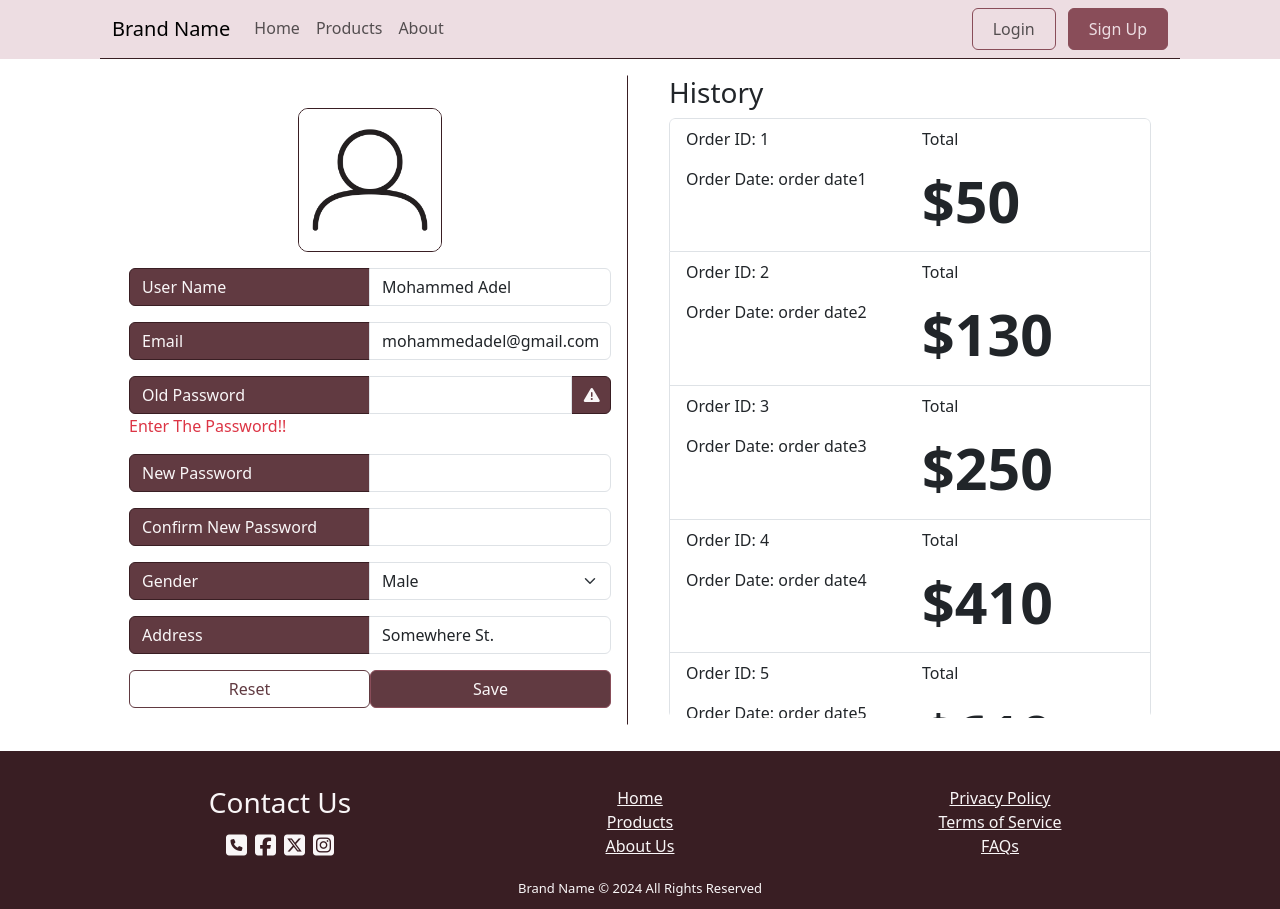
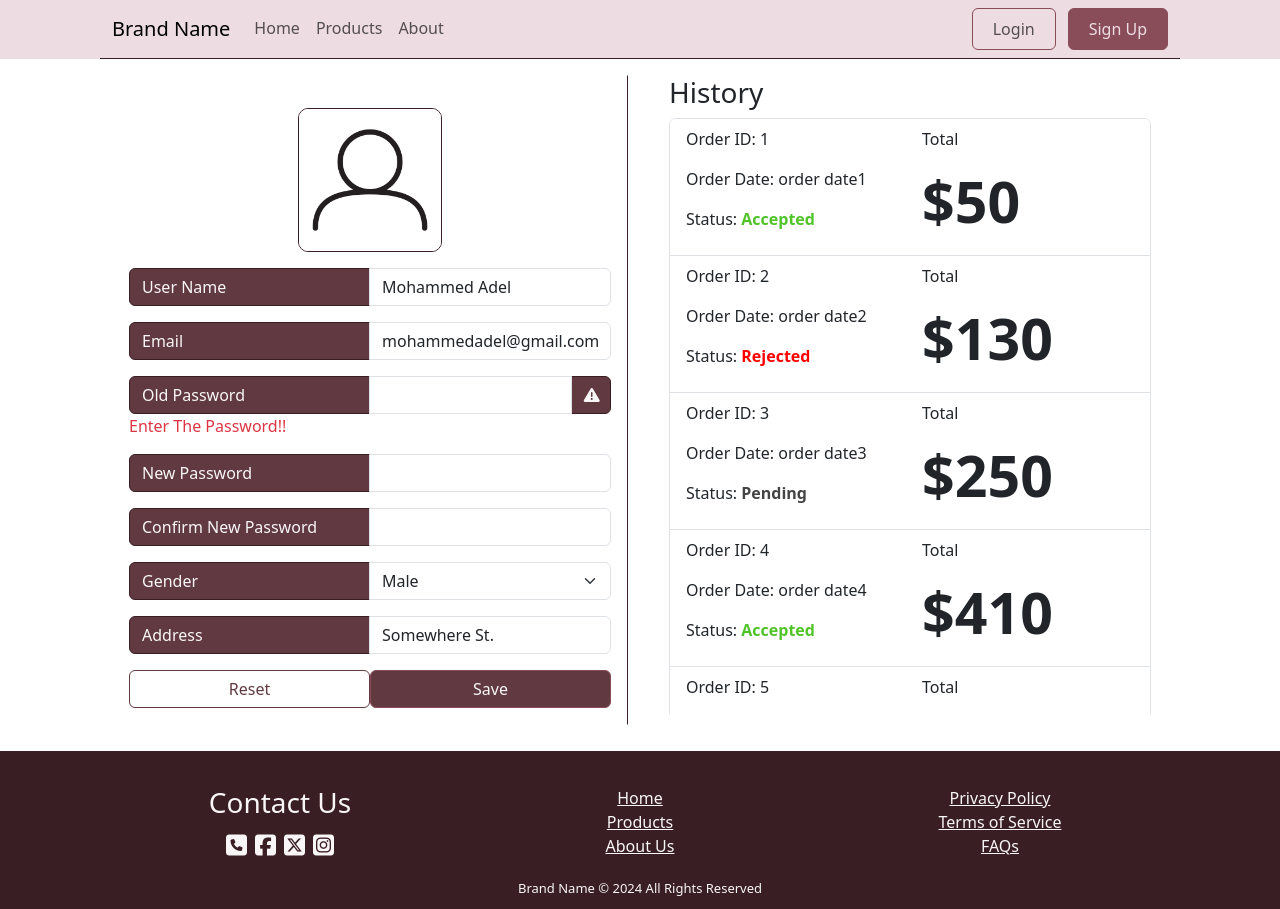
Before and after one commit to abdozero/Cafe-Angular, an Angular app: page /profile in a window 1280 px wide. Built offline with nearby package versions, Linux system fonts and the light colour scheme.

Commit message:
add status

```diff
--- a/src/app/Component/profile/orders-history/orders-history.component.html
+++ b/src/app/Component/profile/orders-history/orders-history.component.html
@@ -8,6 +8,11 @@
             <div class="col-6">
               <p>Order ID: {{order.id}}</p>
               <p>Order Date: {{order.datetime}}</p>
+              <p>Status:
+                @if(order.status == "Pending") {<span style="color: #444444;">{{order.status}}</span>}
+                @else if(order.status == "Accepted") {<span style="color: #50C429;">{{order.status}}</span>}
+                @else if(order.status == "Rejected") {<span style="color: #FF0000;">{{order.status}}</span>}
+              </p>
             </div>
             <div class="col-6">
               <p>Total</p>
--- a/src/app/Component/profile/orders-history/orders-history.component.ts
+++ b/src/app/Component/profile/orders-history/orders-history.component.ts
@@ -9,6 +9,7 @@ import { Component } from '@angular/core';
 })
 export class OrdersHistoryComponent {
   constructor(){this.fillOrder();}
+  status: string[] = ["Pending", "Accepted", "Rejected"];
   orders: any = [];
   fillOrder(){
     for(let i = 1; i < 100; i++)
@@ -32,6 +33,7 @@ export class OrdersHistoryComponent {
           }
         ],
         total: i*i*10 + (i+1)*(i+1)*10,
+        status: this.status[i%3]
       })
   }
 }
```
